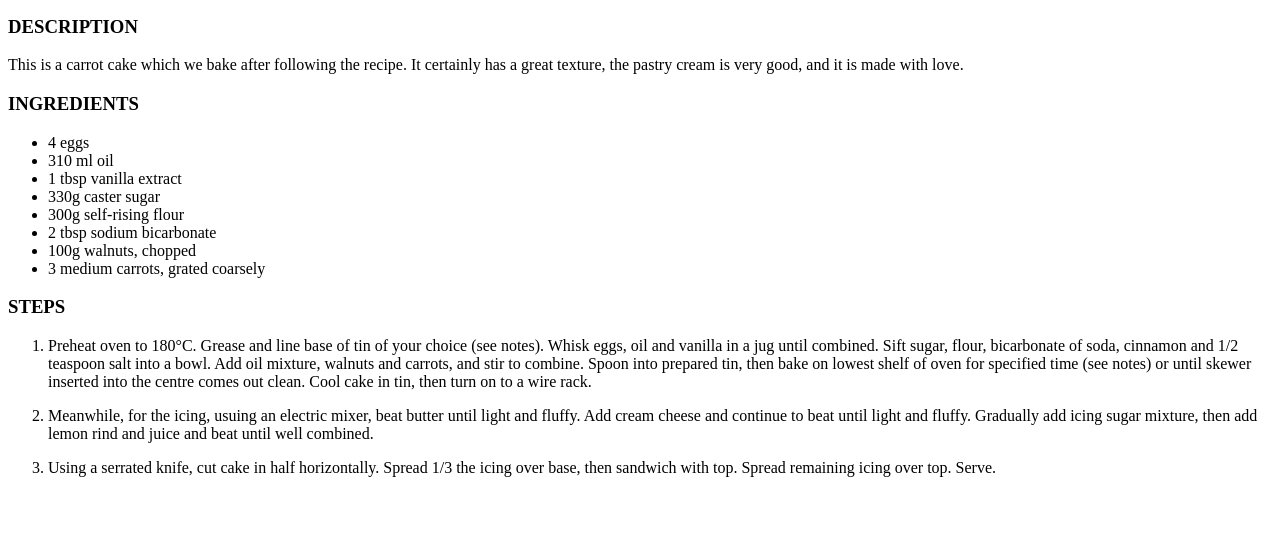
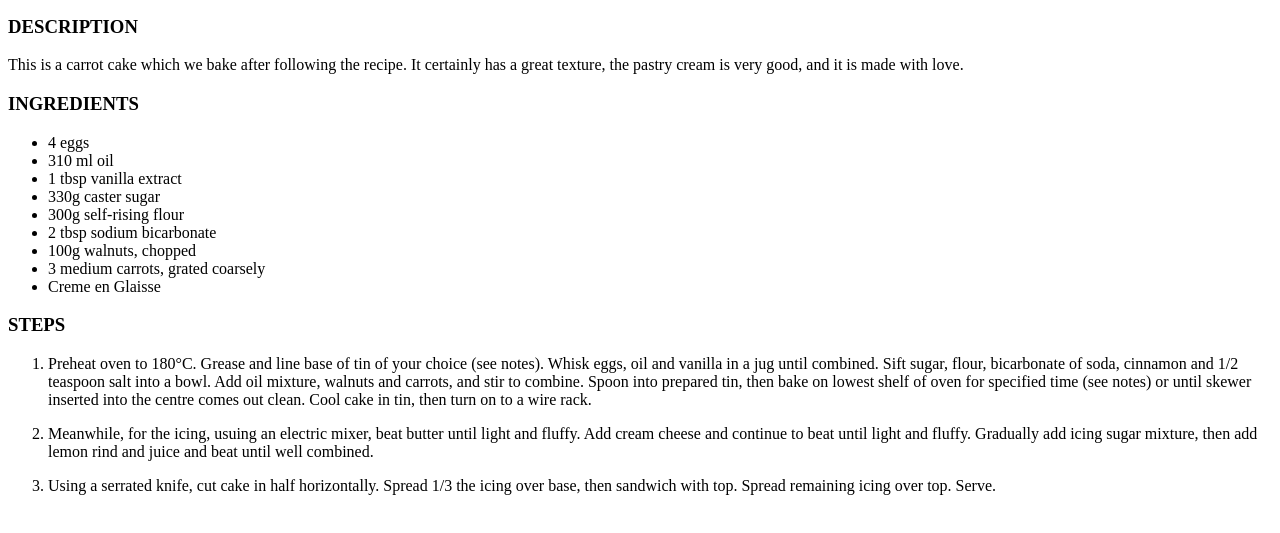
Before and after one commit to manasTyagiGit/odin-recipes, a plain HTML site: page recipes/carrotcake.html in a window 1280 px wide. Shown: the part 101-634 px from the top of the page. Drawn offline with Linux system fonts and the light colour scheme.

Commit message:
Update Recipe for carrotcake

```diff
--- a/recipes/carrotcake.html
+++ b/recipes/carrotcake.html
@@ -25,6 +25,7 @@
         <li>2 tbsp sodium bicarbonate</li>
         <li>100g walnuts, chopped</li>
         <li>3 medium carrots, grated coarsely</li>
+        <li>Creme en Glaisse</li>
     </ul>
 
     <h3>STEPS</h3>
```
